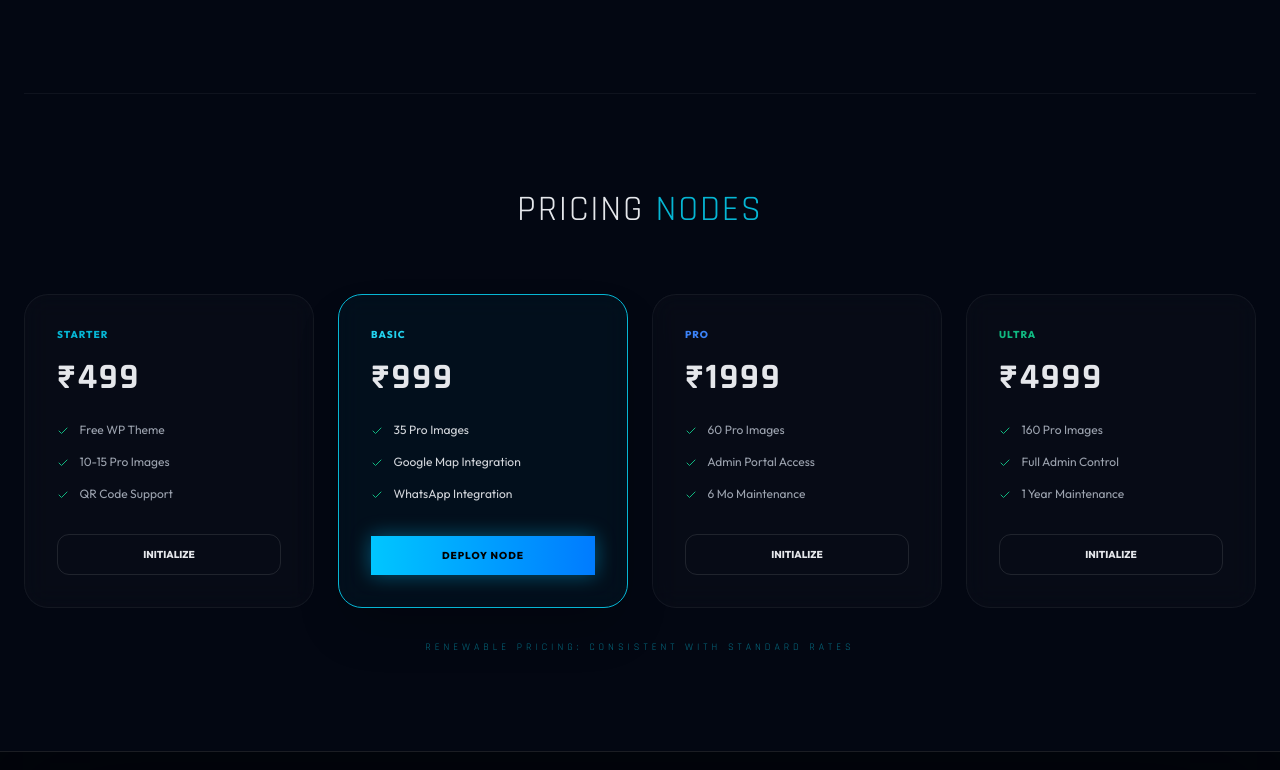
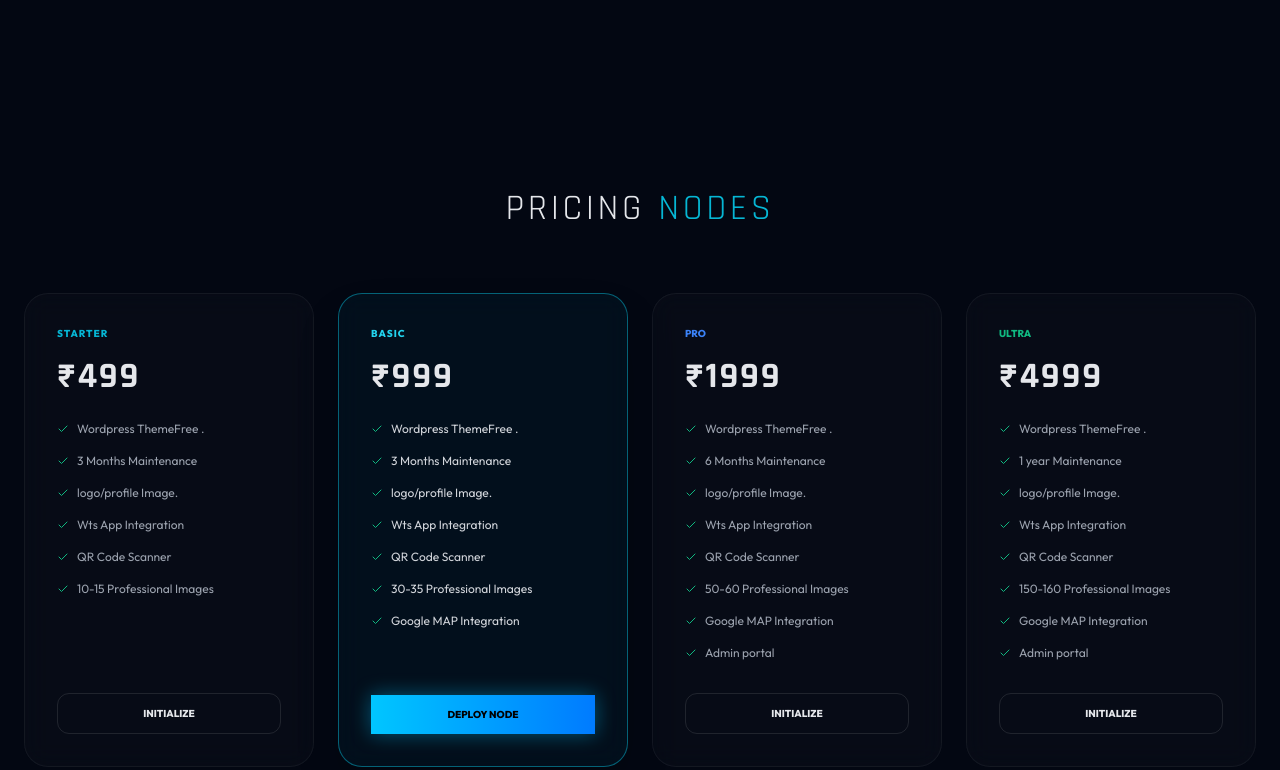
Before and after one commit to sehdev13motechbuta/yours, a plain HTML site: page index.html in a window 1280 px wide. Shown: the part 1882-2652 px from the top of the page. Drawn offline with nearby package versions, Linux system fonts and the light colour scheme.

Commit message:
Update index.html

```diff
--- a/index.html
+++ b/index.html
@@ -229,50 +229,67 @@
         </section>
 
         <!-- PRICING -->
-        <section id="pricing" class="max-w-7xl mx-auto py-24 border-t border-white/5">
-            <h2 class="text-center font-tech text-3xl md:text-4xl mb-16 uppercase">Pricing <span class="text-cyan-500">Nodes</span></h2>
+        <section id="pricing" class="max-w-7xl mx-auto py-24">
+            <h2 class="text-center font-tech text-3xl md:text-4xl mb-16 uppercase tracking-widest">Pricing <span class="text-cyan-500">Nodes</span></h2>
             <div class="grid grid-cols-1 sm:grid-cols-2 lg:grid-cols-4 gap-6">
                 <!-- Tier 1 -->
                 <div class="tilt-card"><div class="glass-card p-8 rounded-3xl h-full flex flex-col border-white/5">
                     <div class="text-cyan-500 text-[10px] font-bold uppercase tracking-widest mb-4">Starter</div>
                     <div class="text-4xl font-bold font-tech mb-6">₹499</div>
                     <ul class="text-xs text-gray-400 space-y-4 mb-8 flex-grow">
-                        <li><i data-lucide="check" class="w-3 h-3 inline mr-2 text-emerald-500"></i> Free WP Theme</li>
-                        <li><i data-lucide="check" class="w-3 h-3 inline mr-2 text-emerald-500"></i> 10-15 Pro Images</li>
-                        <li><i data-lucide="check" class="w-3 h-3 inline mr-2 text-emerald-500"></i> QR Code Support</li>
+                        <li class="flex items-center"><i data-lucide="check" class="w-3 h-3 mr-2 text-emerald-500"></i> Wordpress ThemeFree .</li>
+                        <li class="flex items-center"><i data-lucide="check" class="w-3 h-3 mr-2 text-emerald-500"></i> 3 Months Maintenance</li>
+                        <li class="flex items-center"><i data-lucide="check" class="w-3 h-3 mr-2 text-emerald-500"></i> logo/profile Image.</li>
+                        <li class="flex items-center"><i data-lucide="check" class="w-3 h-3 mr-2 text-emerald-500"></i> Wts App Integration</li>
+                        <li class="flex items-center"><i data-lucide="check" class="w-3 h-3 mr-2 text-emerald-500"></i> QR Code Scanner</li>
+                        <li class="flex items-center"><i data-lucide="check" class="w-3 h-3 mr-2 text-emerald-500"></i> 10-15 Professional Images</li>
                     </ul>
                     <button class="w-full py-3 rounded-xl border border-white/10 hover:bg-white/5 transition font-bold text-[10px] uppercase">Initialize</button>
                 </div></div>
-                <!-- Tier 2 (Recommended) -->
-                <div class="tilt-card"><div class="glass-card p-8 rounded-3xl h-full flex flex-col border-cyan-500 bg-cyan-500/5 shadow-2xl">
+                <!-- Tier 2 -->
+                <div class="tilt-card"><div class="glass-card p-8 rounded-3xl h-full flex flex-col border-cyan-500/50 bg-cyan-500/5 shadow-2xl">
                     <div class="text-cyan-400 text-[10px] font-bold uppercase tracking-widest mb-4">Basic</div>
                     <div class="text-4xl font-bold font-tech mb-6">₹999</div>
                     <ul class="text-xs text-gray-300 space-y-4 mb-8 flex-grow">
-                        <li><i data-lucide="check" class="w-3 h-3 inline mr-2 text-emerald-500"></i> 35 Pro Images</li>
-                        <li><i data-lucide="check" class="w-3 h-3 inline mr-2 text-emerald-500"></i> Google Map Integration</li>
-                        <li><i data-lucide="check" class="w-3 h-3 inline mr-2 text-emerald-500"></i> WhatsApp Integration</li>
+                       <li class="flex items-center"><i data-lucide="check" class="w-3 h-3 mr-2 text-emerald-500"></i> Wordpress ThemeFree .</li>
+                        <li class="flex items-center"><i data-lucide="check" class="w-3 h-3 mr-2 text-emerald-500"></i> 3 Months Maintenance</li>
+                        <li class="flex items-center"><i data-lucide="check" class="w-3 h-3 mr-2 text-emerald-500"></i> logo/profile Image.</li>
+                        <li class="flex items-center"><i data-lucide="check" class="w-3 h-3 mr-2 text-emerald-500"></i> Wts App Integration</li>
+                        <li class="flex items-center"><i data-lucide="check" class="w-3 h-3 mr-2 text-emerald-500"></i> QR Code Scanner</li>
+                        <li class="flex items-center"><i data-lucide="check" class="w-3 h-3 mr-2 text-emerald-500"></i> 30-35  Professional Images</li>
+                        <li class="flex items-center"><i data-lucide="check" class="w-3 h-3 mr-2 text-emerald-500"></i> Google MAP Integration</li>
                     </ul>
-                    <button class="w-full py-3 neon-btn text-black font-bold text-[10px] uppercase tracking-widest">Deploy Node</button>
+                    <button class="w-full py-3 neon-btn text-black font-bold text-[10px] uppercase">Deploy Node</button>
                 </div></div>
                 <!-- Tier 3 -->
                 <div class="tilt-card"><div class="glass-card p-8 rounded-3xl h-full flex flex-col border-white/5">
-                    <div class="text-blue-500 text-[10px] font-bold uppercase tracking-widest mb-4">Pro</div>
+                    <div class="text-blue-500 text-[10px] font-bold uppercase mb-4">Pro</div>
                     <div class="text-4xl font-bold font-tech mb-6">₹1999</div>
                     <ul class="text-xs text-gray-400 space-y-4 mb-8 flex-grow">
-                        <li><i data-lucide="check" class="w-3 h-3 inline mr-2 text-emerald-500"></i> 60 Pro Images</li>
-                        <li><i data-lucide="check" class="w-3 h-3 inline mr-2 text-emerald-500"></i> Admin Portal Access</li>
-                        <li><i data-lucide="check" class="w-3 h-3 inline mr-2 text-emerald-500"></i> 6 Mo Maintenance</li>
+                       <li class="flex items-center"><i data-lucide="check" class="w-3 h-3 mr-2 text-emerald-500"></i> Wordpress ThemeFree .</li>
+                        <li class="flex items-center"><i data-lucide="check" class="w-3 h-3 mr-2 text-emerald-500"></i> 6 Months Maintenance</li>
+                        <li class="flex items-center"><i data-lucide="check" class="w-3 h-3 mr-2 text-emerald-500"></i> logo/profile Image.</li>
+                        <li class="flex items-center"><i data-lucide="check" class="w-3 h-3 mr-2 text-emerald-500"></i> Wts App Integration</li>
+                        <li class="flex items-center"><i data-lucide="check" class="w-3 h-3 mr-2 text-emerald-500"></i> QR Code Scanner</li>
+                        <li class="flex items-center"><i data-lucide="check" class="w-3 h-3 mr-2 text-emerald-500"></i> 50-60  Professional Images</li>
+                        <li class="flex items-center"><i data-lucide="check" class="w-3 h-3 mr-2 text-emerald-500"></i> Google MAP Integration</li>
+                       <li class="flex items-center"><i data-lucide="check" class="w-3 h-3 mr-2 text-emerald-500"></i> Admin portal</li>
                     </ul>
                     <button class="w-full py-3 rounded-xl border border-white/10 hover:bg-white/5 transition font-bold text-[10px] uppercase">Initialize</button>
                 </div></div>
                 <!-- Tier 4 -->
                 <div class="tilt-card"><div class="glass-card p-8 rounded-3xl h-full flex flex-col border-white/5">
-                    <div class="text-emerald-500 text-[10px] font-bold uppercase tracking-widest mb-4">Ultra</div>
+                    <div class="text-emerald-500 text-[10px] font-bold uppercase mb-4">Ultra</div>
                     <div class="text-4xl font-bold font-tech mb-6">₹4999</div>
                     <ul class="text-xs text-gray-400 space-y-4 mb-8 flex-grow">
-                        <li><i data-lucide="check" class="w-3 h-3 inline mr-2 text-emerald-500"></i> 160 Pro Images</li>
-                        <li><i data-lucide="check" class="w-3 h-3 inline mr-2 text-emerald-500"></i> Full Admin Control</li>
-                        <li><i data-lucide="check" class="w-3 h-3 inline mr-2 text-emerald-500"></i> 1 Year Maintenance</li>
+                        <li class="flex items-center"><i data-lucide="check" class="w-3 h-3 mr-2 text-emerald-500"></i> Wordpress ThemeFree .</li>
+                        <li class="flex items-center"><i data-lucide="check" class="w-3 h-3 mr-2 text-emerald-500"></i> 1 year Maintenance</li>
+                        <li class="flex items-center"><i data-lucide="check" class="w-3 h-3 mr-2 text-emerald-500"></i> logo/profile Image.</li>
+                        <li class="flex items-center"><i data-lucide="check" class="w-3 h-3 mr-2 text-emerald-500"></i> Wts App Integration</li>
+                        <li class="flex items-center"><i data-lucide="check" class="w-3 h-3 mr-2 text-emerald-500"></i> QR Code Scanner</li>
+                        <li class="flex items-center"><i data-lucide="check" class="w-3 h-3 mr-2 text-emerald-500"></i> 150-160  Professional Images</li>
+                        <li class="flex items-center"><i data-lucide="check" class="w-3 h-3 mr-2 text-emerald-500"></i> Google MAP Integration</li>
+                       <li class="flex items-center"><i data-lucide="check" class="w-3 h-3 mr-2 text-emerald-500"></i> Admin portal</li>
                     </ul>
                     <button class="w-full py-3 rounded-xl border border-white/10 hover:bg-white/5 transition font-bold text-[10px] uppercase">Initialize</button>
                 </div></div>
```
